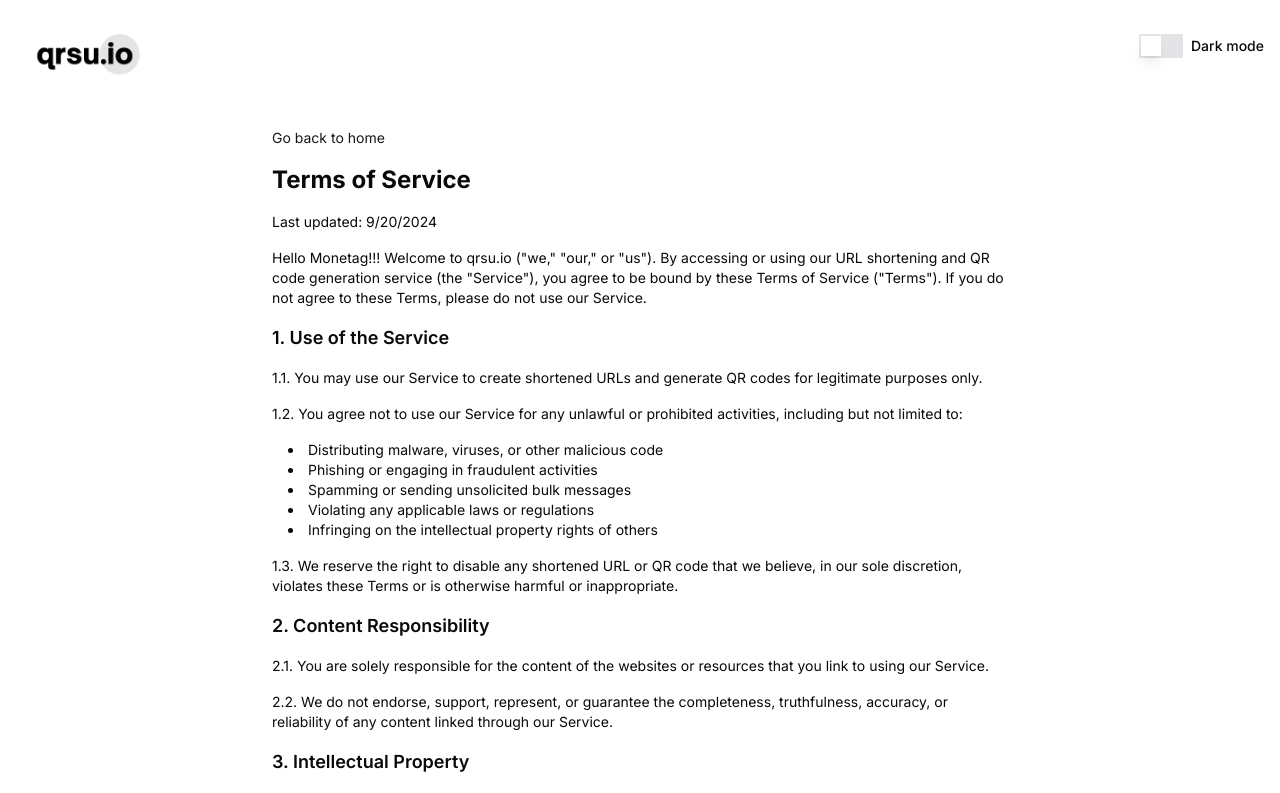
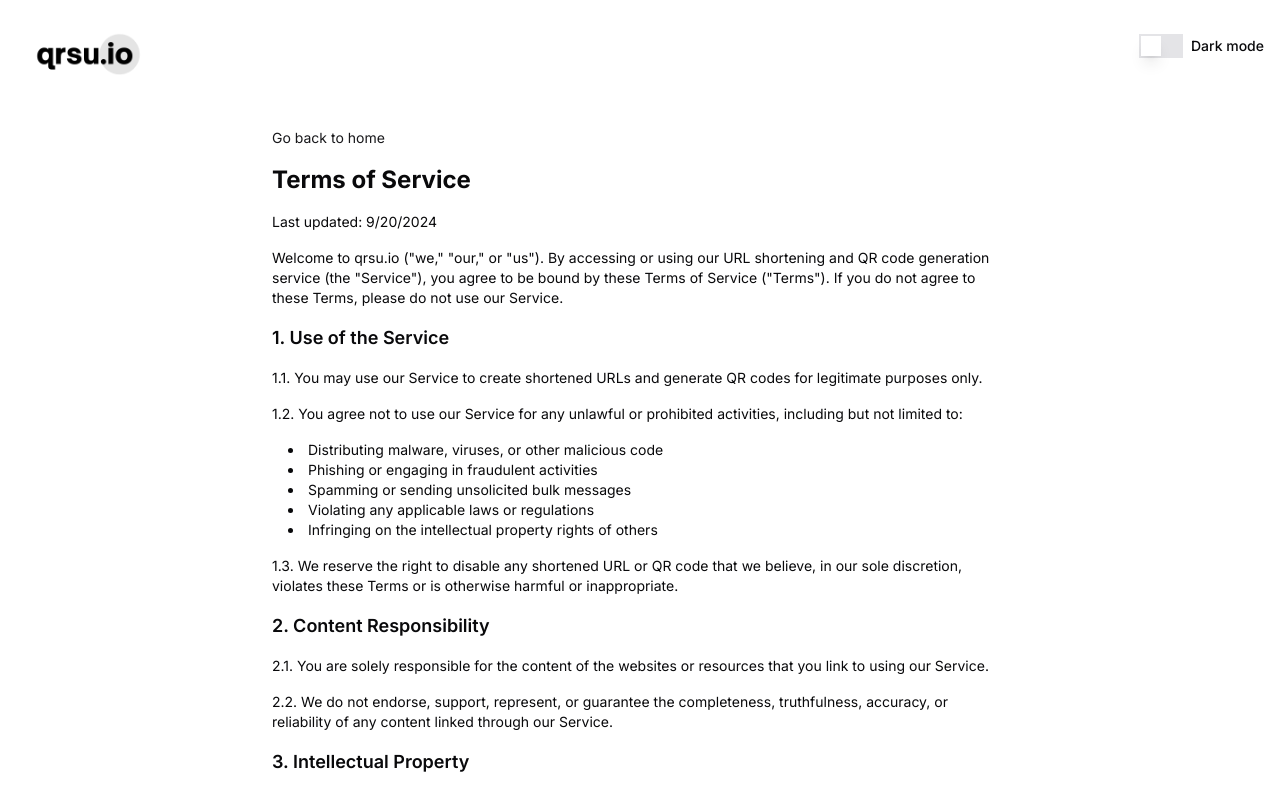
Before and after one commit to 9127eth/qrcodeshorturl, a Next.js app: page /terms-of-service in a window 1280 px wide. Shown: the top 793 px of the page. Built offline with nearby package versions, Linux system fonts and the light colour scheme.

Commit message:
removed monetag hi

```diff
--- a/app/terms-of-service/page.tsx
+++ b/app/terms-of-service/page.tsx
@@ -11,7 +11,7 @@ export default function TermsOfService() {
       <p className="text-sm mb-4">Last updated: 9/20/2024</p>
       <div className="text-sm space-y-4">
         <p>
-          Hello Monetag!!! Welcome to qrsu.io (&quot;we,&quot; &quot;our,&quot; or &quot;us&quot;). By accessing or using our URL shortening and QR code generation service (the &quot;Service&quot;), you agree to be bound by these Terms of Service (&quot;Terms&quot;). If you do not agree to these Terms, please do not use our Service.
+          Welcome to qrsu.io (&quot;we,&quot; &quot;our,&quot; or &quot;us&quot;). By accessing or using our URL shortening and QR code generation service (the &quot;Service&quot;), you agree to be bound by these Terms of Service (&quot;Terms&quot;). If you do not agree to these Terms, please do not use our Service.
         </p>
 
         <h2 className="text-lg font-semibold mt-4 mb-2">1. Use of the Service</h2>
```
